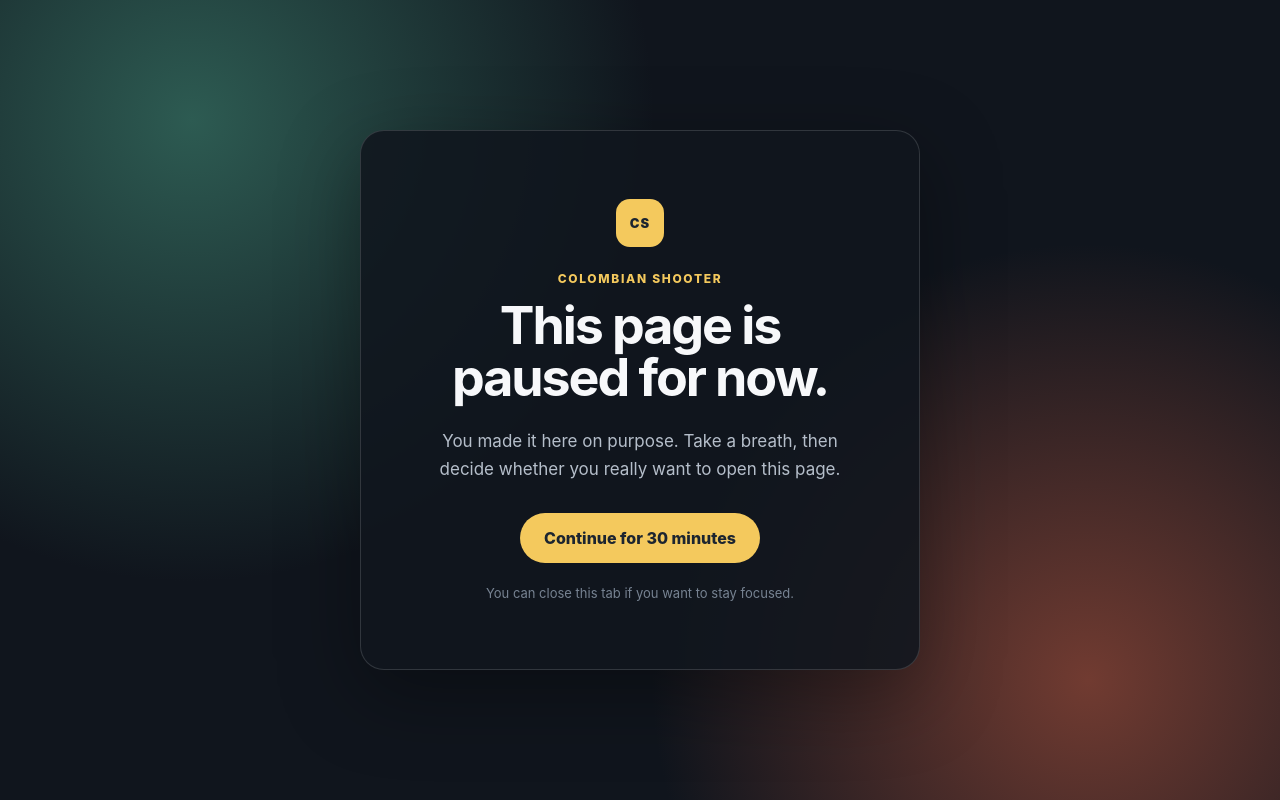
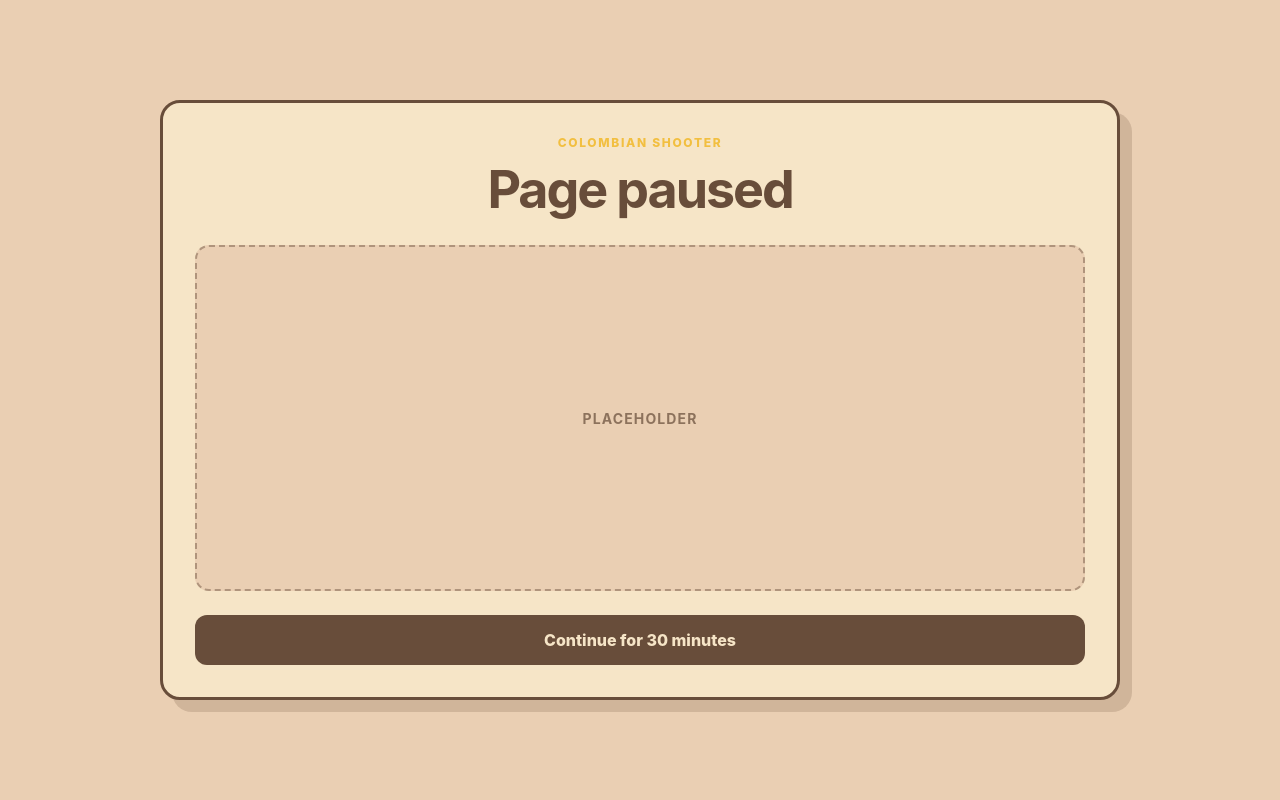
Before and after one commit to nx0ly/AFACE, a browser extension: page src/blocked.html in a window 1280 px wide. Drawn offline with Linux system fonts and the light colour scheme.

Commit message:
slop page

```diff
--- a/src/blocked.css
+++ b/src/blocked.css
@@ -1,19 +1,22 @@
 :root {
-  color-scheme: dark;
+  --macondo-brown: #684d3a;
+  --macondo-cream: #f6e5c7;
+  --macondo-parchment: #eacfb3;
+  --macondo-sun: #f2bf40;
+  color-scheme: light;
   font-family: Inter, ui-sans-serif, system-ui, -apple-system, BlinkMacSystemFont,
     "Segoe UI", sans-serif;
-  background: #10151d;
-  color: #f7f8fa;
+  background: var(--macondo-parchment);
+  color: var(--macondo-brown);
 }
 
-* { box-sizing: border-box; }
+* {
+  box-sizing: border-box;
+}
 
 body {
   align-items: center;
-  background:
-    radial-gradient(circle at 15% 15%, #2d5b52 0, transparent 36%),
-    radial-gradient(circle at 85% 85%, #713b31 0, transparent 34%),
-    #10151d;
+  background: var(--macondo-parchment);
   display: flex;
   justify-content: center;
   margin: 0;
@@ -22,78 +25,89 @@ body {
 }
 
 .card {
-  background: rgb(17 22 30 / 88%);
-  border: 1px solid rgb(255 255 255 / 14%);
-  border-radius: 24px;
-  box-shadow: 0 24px 80px rgb(0 0 0 / 35%);
-  max-width: 560px;
-  padding: clamp(32px, 8vw, 68px);
+  background: var(--macondo-cream);
+  border: 3px solid var(--macondo-brown);
+  border-radius: 20px;
+  box-shadow: 12px 12px 0 rgb(104 77 58 / 20%);
+  display: grid;
+  gap: 24px;
+  grid-template-rows: auto 1fr auto;
+  min-height: 75vh;
+  padding: 32px;
+  width: 75vw;
+}
+
+header {
   text-align: center;
 }
 
-.badge {
-  align-items: center;
-  background: #f4c95d;
-  border-radius: 14px;
-  color: #1c2530;
-  display: flex;
-  font-size: 13px;
-  font-weight: 900;
-  height: 48px;
-  justify-content: center;
-  letter-spacing: 0.08em;
-  margin: 0 auto 24px;
-  width: 48px;
-}
-
 .eyebrow {
-  color: #f4c95d;
+  color: var(--macondo-sun);
   font-size: 12px;
   font-weight: 800;
   letter-spacing: 0.14em;
-  margin: 0 0 14px;
+  margin: 0 0 8px;
   text-transform: uppercase;
 }
 
 h1 {
-  font-size: clamp(32px, 6vw, 52px);
+  font-size: clamp(30px, 5vw, 52px);
   letter-spacing: -0.04em;
-  line-height: 1;
   margin: 0;
 }
 
-.message {
-  color: #b5beca;
-  font-size: 17px;
-  line-height: 1.6;
-  margin: 24px auto 30px;
-  max-width: 420px;
+.placeholder {
+  align-items: center;
+  background: var(--macondo-parchment);
+  border: 2px dashed rgb(104 77 58 / 45%);
+  border-radius: 14px;
+  color: rgb(104 77 58 / 72%);
+  display: flex;
+  justify-content: center;
+  min-height: 240px;
+}
+
+.placeholder span {
+  font-size: 14px;
+  font-weight: 700;
+  letter-spacing: 0.08em;
+  text-transform: uppercase;
 }
 
 button {
-  background: #f4c95d;
+  background: var(--macondo-brown);
   border: 0;
-  border-radius: 999px;
-  color: #1c2530;
+  border-radius: 12px;
+  color: var(--macondo-cream);
   cursor: pointer;
   font: inherit;
   font-weight: 800;
   padding: 15px 24px;
-  transition: transform 150ms ease, filter 150ms ease;
 }
 
-button:hover, button:focus-visible {
-  filter: brightness(1.08);
-  transform: translateY(-2px);
+button:hover,
+button:focus-visible {
+  background: #765a46;
 }
 
 button:focus-visible {
-  outline: 3px solid #fff;
-  outline-offset: 4px;
+  outline: 3px solid var(--macondo-sun);
+  outline-offset: 3px;
 }
 
-.hint {
-  color: #778392;
-  font-size: 13px;
-  margin: 22px 0 0;
+button:disabled {
+  cursor: wait;
+  opacity: 0.65;
 }
+
+@media (max-width: 700px) {
+  body {
+    padding: 16px;
+  }
+
+  .card {
+    min-height: 75vh;
+    padding: 22px;
+    width: 100%;
+  }
+}
--- a/src/blocked.html
+++ b/src/blocked.html
@@ -8,15 +8,16 @@
   </head>
   <body>
     <main class="card">
-      <div class="badge" aria-hidden="true">CS</div>
-      <p class="eyebrow">Colombian Shooter</p>
-      <h1>This page is paused for now.</h1>
-      <p class="message">
-        You made it here on purpose. Take a breath, then decide whether you
-        really want to open this page.
-      </p>
+      <header>
+        <p class="eyebrow">Colombian Shooter</p>
+        <h1>Page paused</h1>
+      </header>
+
+      <div class="placeholder" aria-label="Content placeholder">
+        <span>Placeholder</span>
+      </div>
+
       <button id="continue" type="button">Continue for 30 minutes</button>
-      <p class="hint">You can close this tab if you want to stay focused.</p>
     </main>
     <script src="blocked.js"></script>
   </body>
```
